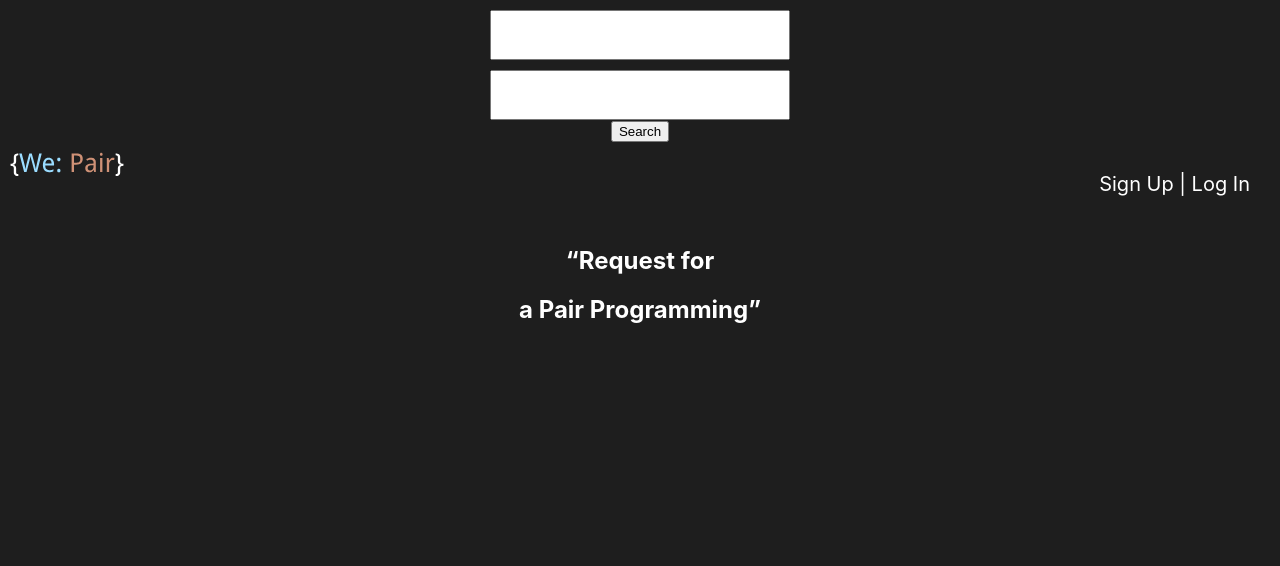
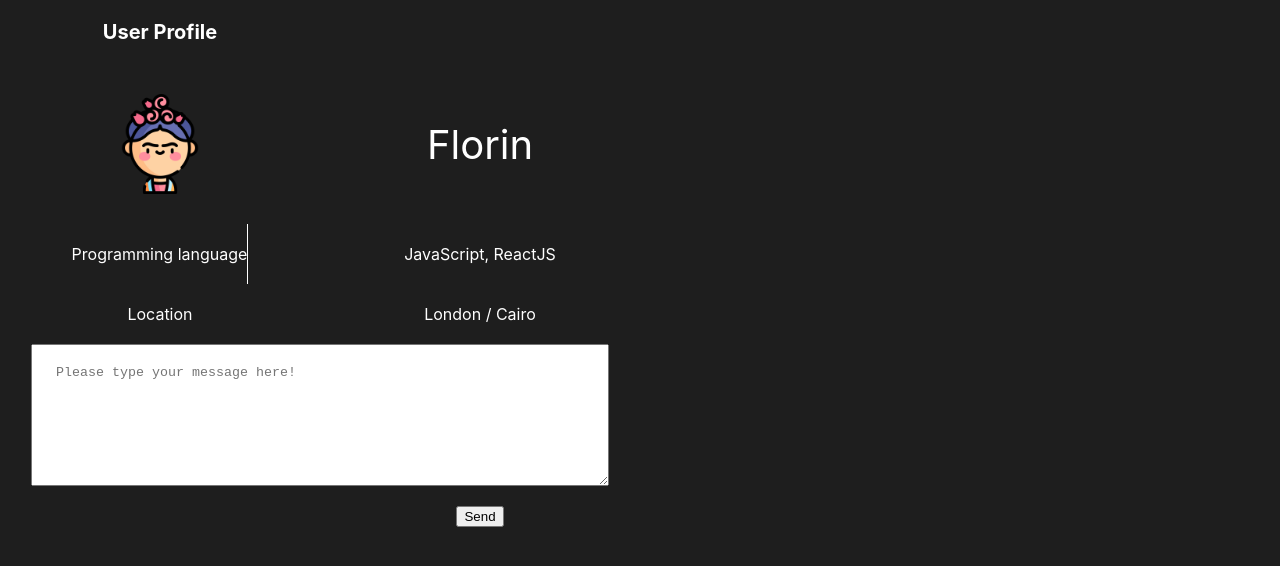
Before and after one commit to kodiri/we-pair, a React (Create React App) app: page / in a window 1280 px wide. Shown: the top 566 px of the page. Built offline with nearby package versions, Linux system fonts and the light colour scheme.

Commit message:
Created User profile

```diff
--- a/src/frontend/App.js
+++ b/src/frontend/App.js
@@ -1,5 +1,4 @@
 import React from 'react';
-import { BrowserRouter as Router, Route, Switch } from 'react-router-dom';
 import Header from './Header';
 import Search from './Search';
 import Calendar from './Calendar';
@@ -10,17 +9,8 @@ function App() {
   return (
     <div className="App">
       <body>
-        <Search search='language' />
-        <Search search='location' />
-        <button className='searchbtn'>Search</button>
-        <Calendar />
+        <Results />
       </body>
-      <Router>
-        <Switch>
-          <Route exact path='/' component={Header} />
-          <Route exact path='/results' component={Results} />
-        </Switch>
-      </Router>
     </div>
   );
 }
--- a/src/frontend/Results.css
+++ b/src/frontend/Results.css
@@ -1,4 +1,68 @@
-.resultsTable td, .resultsTable th{
+.profile-image {
+    height: 100px;
+    width: 100px;
+    padding: 30px 0;
+}
+
+.user-wrapper {
     color: white;
-    border: 1px solid white;
+    display: grid;
+    grid-template-columns: repeat(4, 1fr);
+    justify-items: center;
+    align-items: center;
+    grid-template-areas:
+    "a ."
+    "b c"
+    "d e"
+    "f g"
+    "h h"
+    ". i";
 }
+
+.a {
+    grid-area: a;
+    padding: 20px 0;
+    font-weight: bold;
+    font-size: 20px;
+}
+
+.b {
+    grid-area: b;
+}
+
+.c {
+    grid-area: c;
+    font-size: 40px;
+}
+
+.d {
+    grid-area: d;
+    padding: 20px 0;
+    border-right: 1px solid white;;
+}
+
+.e {
+    grid-area: e;
+}
+
+.f {
+    grid-area: f;
+    padding: 20px 0;
+}
+
+.g {
+    grid-area: g;
+}
+
+.h {
+    grid-area: h;
+    padding: 20px 0;
+    width: 90%;
+    height: 100px;
+    /* box-shadow: 0px 2px 15px grey; */
+}
+
+.i {
+    grid-area: i;
+    margin-top: 20px;
+}
--- a/src/frontend/Results.js
+++ b/src/frontend/Results.js
@@ -1,21 +1,21 @@
 import React from 'react';
 import './Results.css';
+import people from './image/people.png'
 
 
 
 export default function Results() {
-        return (
-            <table className='resultsTable'>
-                <tr>
-                    <th>User</th>
-                    <th>Programming Language</th>
-                    <th>Location</th>
-                </tr>
-                <tr>
-                    <td>dummy Name</td>
-                    <td>dummy Language</td>
-                    <td>dummy Location</td>
-                </tr>
-            </table>
-        )
+    return (
+        <div className="user-wrapper">
+            <div className="a user_profile">User Profile</div>
+            <img className="b profile-image" src={people} alt="people" />
+            <div className="c user-name">Florin</div>
+            <div className="d language">Programming language</div>
+            <div className="e user-language">JavaScript, ReactJS</div>
+            <div className="f location">Location</div>
+            <div className="g user-location">London / Cairo</div>
+            <textarea className="h" placeholder="   Please type your message here!"></textarea>
+            <button className="i">Send</button>
+        </div>
+    )
 }
```
Also changed, not shown: src/frontend/App.css (line endings or trailing spaces), src/frontend/image/people.png (added).
